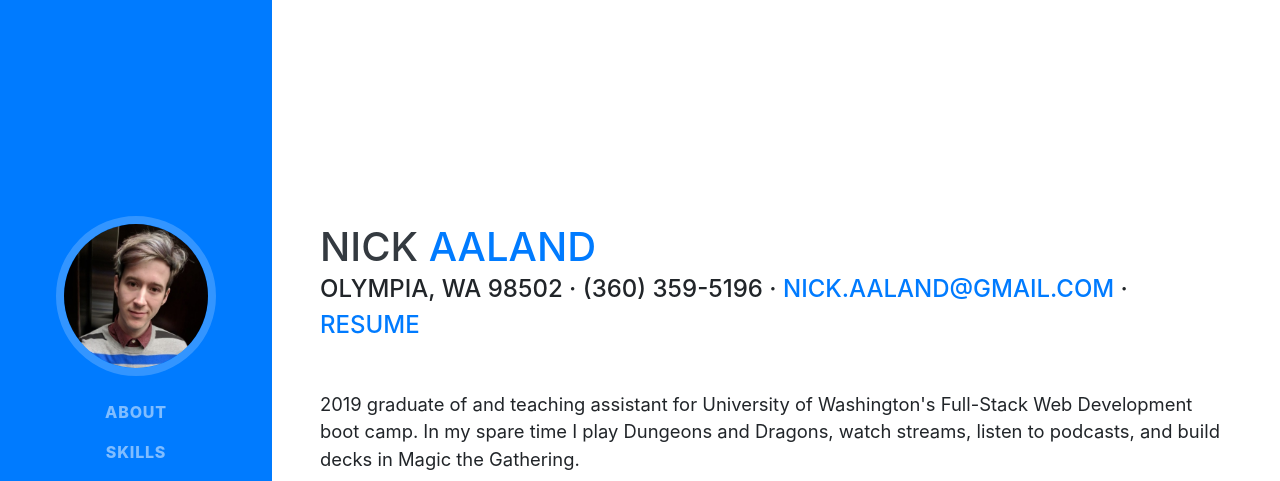
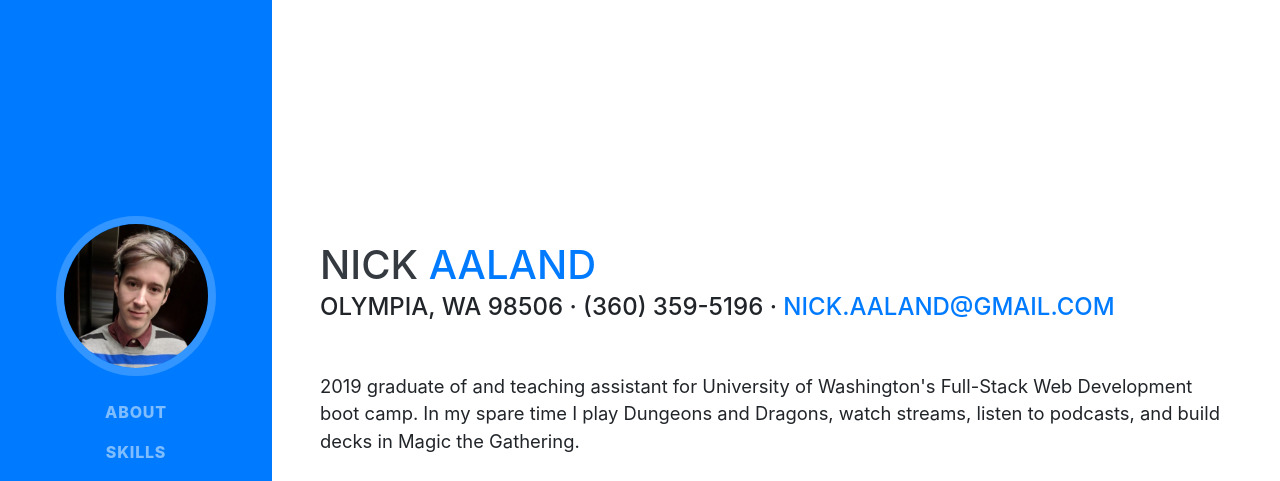
Before and after one commit to Nackles/nackles.github.io, a website with bundled scripts: page index.html in a window 1280 px wide. Shown: the top 481 px of the page. Built offline with nearby package versions, Linux system fonts and the light colour scheme; a web font is replaced by a local one.

Commit message:
temporarily removing resume

```diff
--- a/index.html
+++ b/index.html
@@ -90,8 +90,8 @@
             <span class="text-primary">Aaland</span>
           </h1>
           <div class="subheading mb-5">
-            Olympia, WA 98502 · (360) 359-5196 ·
-            <a href="mailto:nick.aaland@gmail.com">nick.aaland@gmail.com</a> · <a href="/pdf/NickAalandResume.pdf">Resume</a>
+            Olympia, WA 98506 · (360) 359-5196 ·
+            <a href="mailto:nick.aaland@gmail.com">nick.aaland@gmail.com</a>
           </div>
           <p class="lead mb-5">
             2019 graduate of and teaching assistant for University of
```
